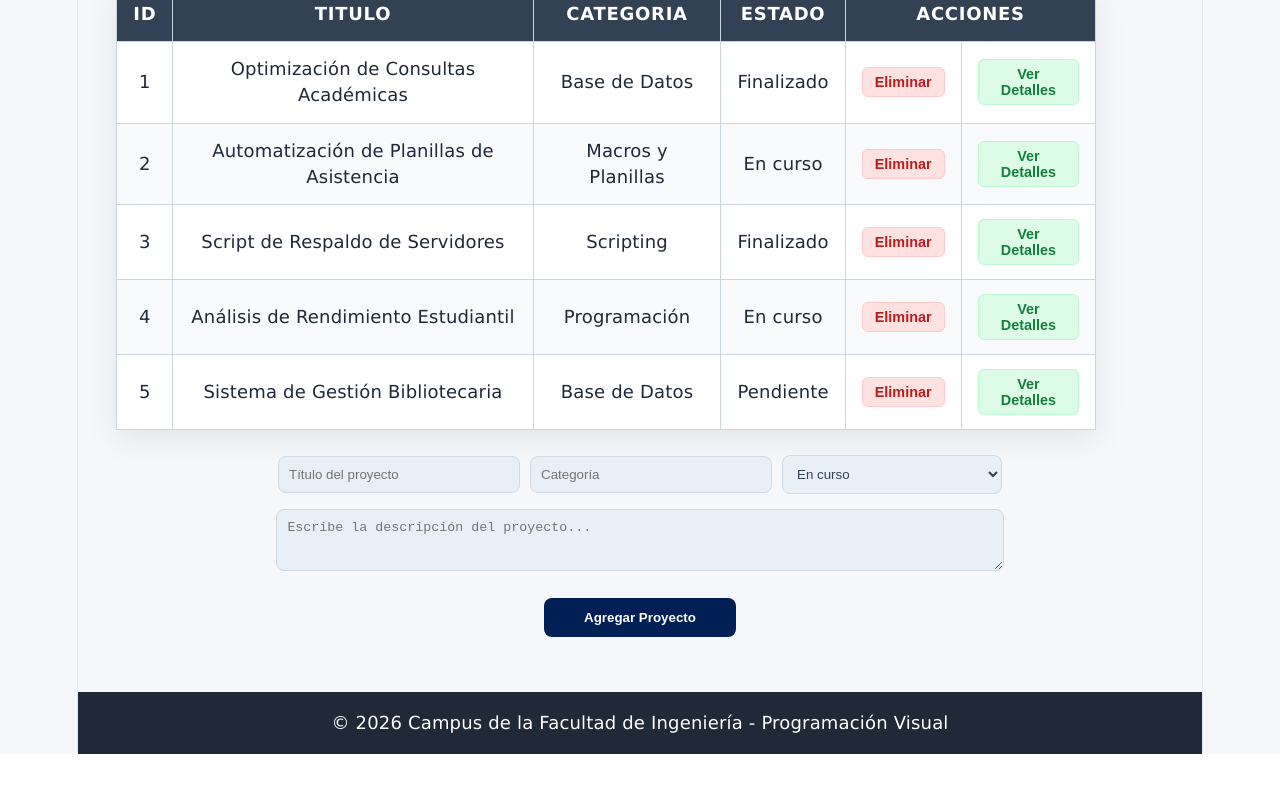
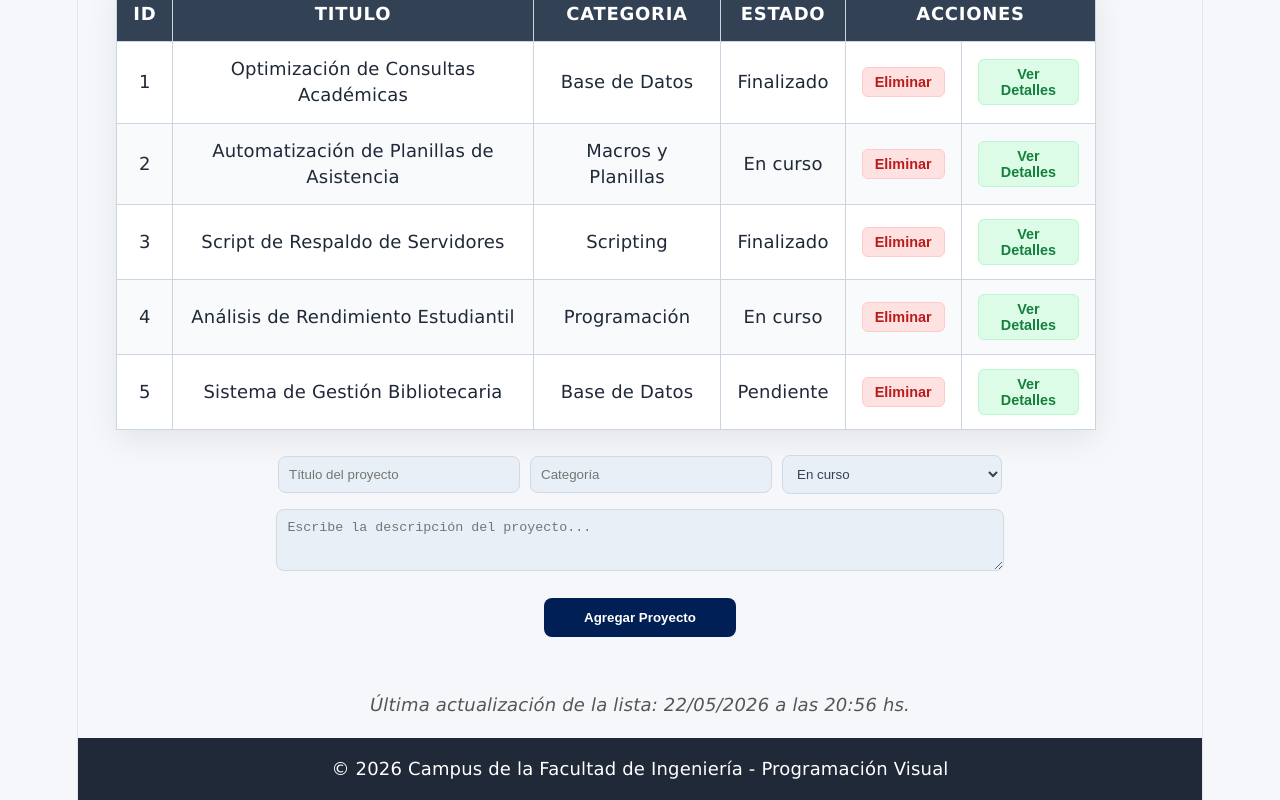
Before and after one commit to mitisbroken-debug/pv_tp3_grupo10, a React (Vite) app: page / in a window 1280 px wide. Shown: the part 323-1123 px from the top of the page. Before the commit the page ends 1077 px from the top, so only its background shows below. Built offline with nearby package versions, Linux system fonts and the light colour scheme.

Commit message:
agregamos el useEffect en la ListaProyectos.jsx

```diff
--- a/src/components/ListaProyectos.jsx
+++ b/src/components/ListaProyectos.jsx
@@ -1,4 +1,4 @@
-import { useState } from 'react';
+import { useState, useEffect } from 'react';
 import proyectoService from '../services/proyectoService';
 import ProyectoCard from './ProyectoCard';
 import FormularioProyecto from './FormularioProyecto';
@@ -13,6 +13,9 @@ function ListaProyectos() {
   const [busqueda, setBusqueda] = useState('');
   const [proyectoSeleccionado, setProyectoSeleccionado] = useState(null);
 
+
+  const [ultimaActualizacion, setUltimaActualizacion] = useState('');
+
   const [formulario, setFormulario] = useState({
     titulo: '',
     categoria: '',
@@ -21,6 +24,28 @@ function ListaProyectos() {
   });
 
   const { titulo, categoria, estado, descripcion } = formulario;
+
+
+  useEffect(() => {
+
+    const ahora = new Date();
+
+
+    const dia = String(ahora.getDate()).padStart(2, '0');
+    const mes = String(ahora.getMonth() + 1).padStart(2, '0');
+    const anio = ahora.getFullYear();
+
+    const horas = String(ahora.getHours()).padStart(2, '0');
+    const minutos = String(ahora.getMinutes()).padStart(2, '0');
+
+
+    const mensajeFormateado = `${dia}/${mes}/${anio} a las ${horas}:${minutos} hs.`;
+
+
+    setUltimaActualizacion(mensajeFormateado);
+
+  }, [proyectos]);
+
 
   const manejarCambio = (e) => {
     const { name, value } = e.target;
@@ -119,6 +144,13 @@ function ListaProyectos() {
       {proyectoSeleccionado && (
         <DetalleProyecto proyecto={proyectoSeleccionado} />
       )}
+
+
+      {ultimaActualizacion && (
+        <div style={{ marginTop: '20px', fontStyle: 'italic', color: '#555' }}>
+          <p>Última actualización de la lista: {ultimaActualizacion}</p>
+        </div>
+      )}
     </section>
   );
 }
```
